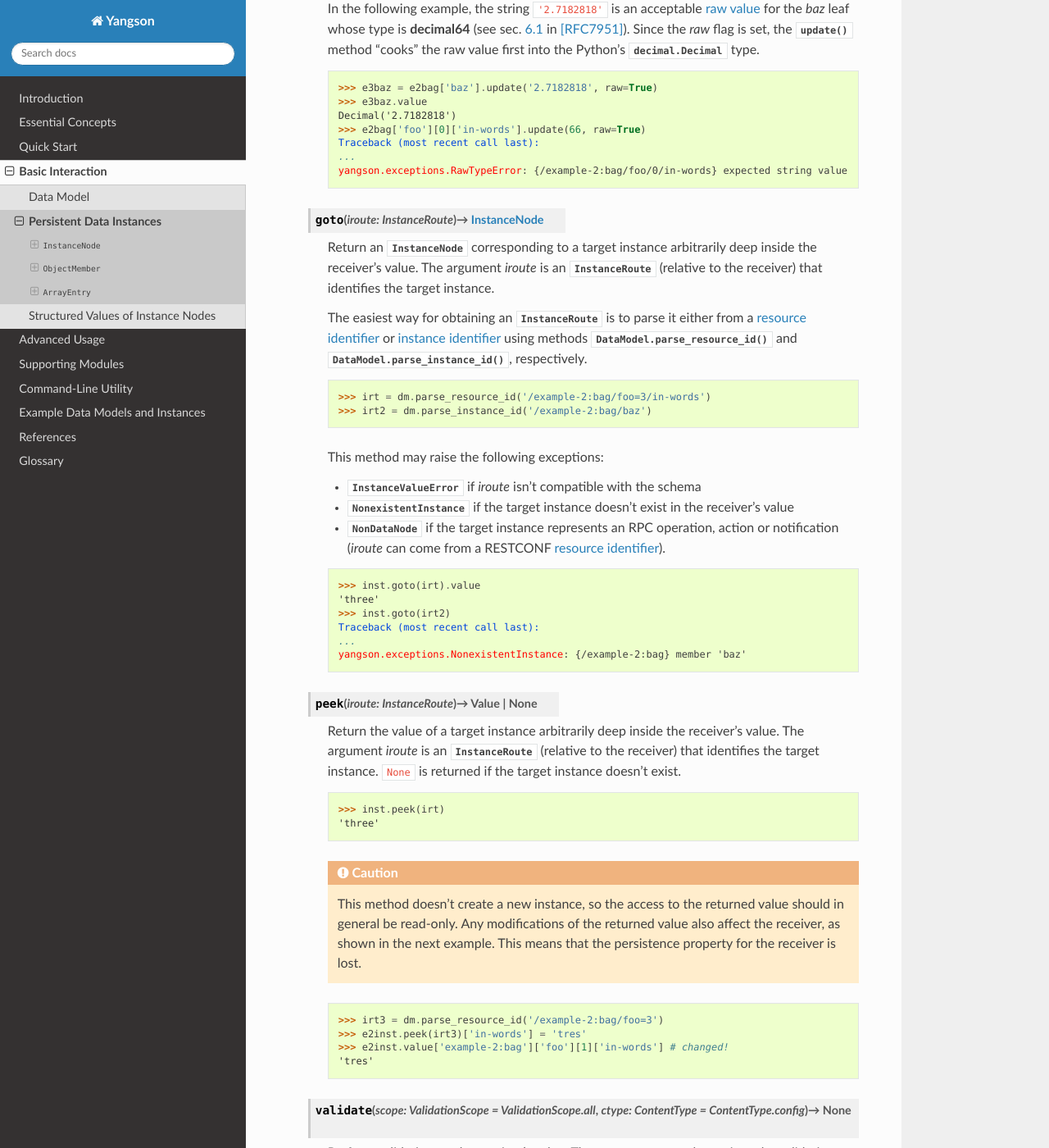
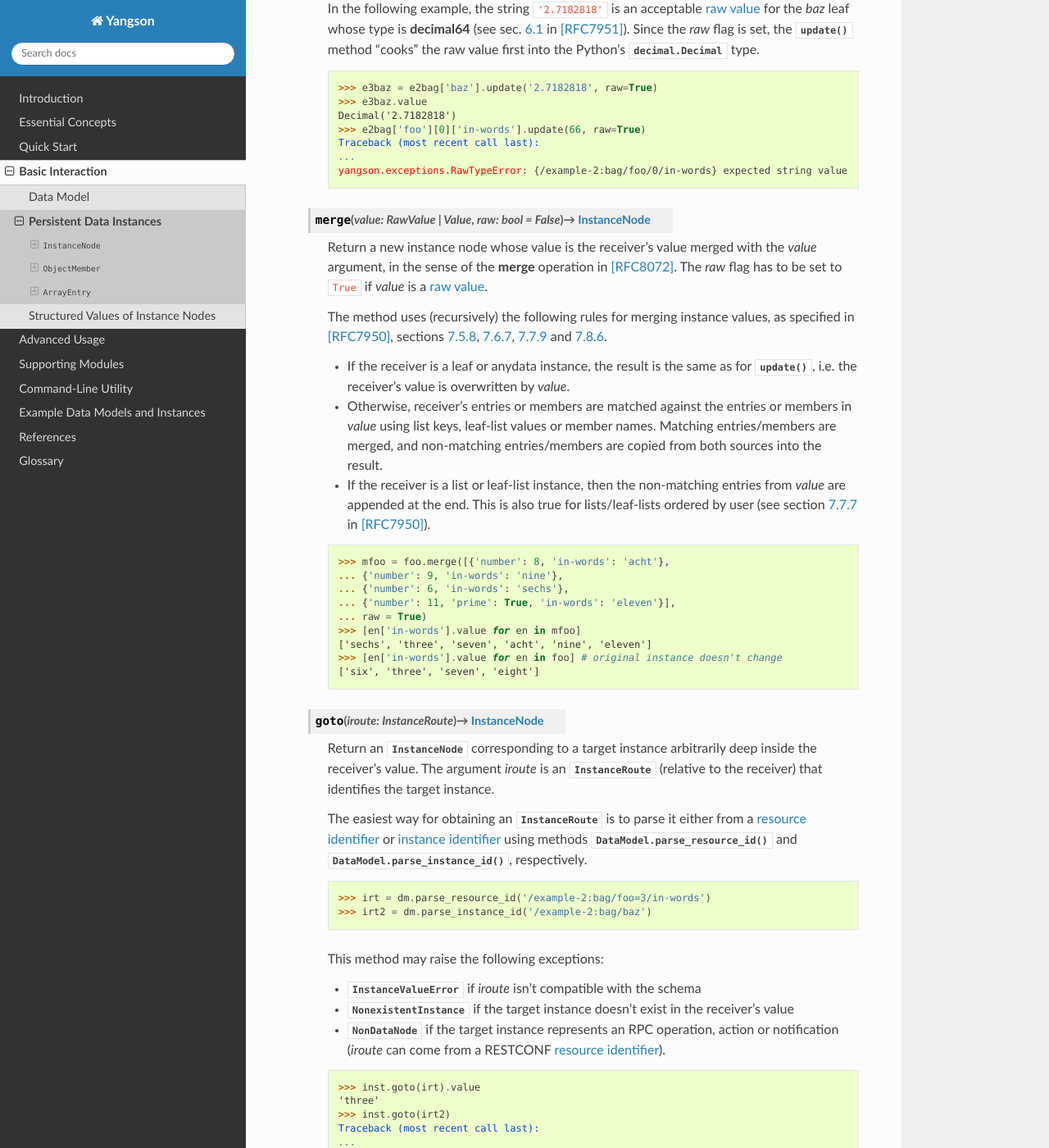
Before and after one commit to CZ-NIC/yangson, a Sphinx documentation site: the page built from docs/instance.rst, in a window 1280 px wide and 1400 px high, scrolled down 6161 px. Shown: the whole window at 82% size. Built offline with Sphinx 7.4.7 and the Read the Docs theme 2.0.0, drawn with Linux system fonts in a browser that asks for light colours; some of the changed text lies outside the part shown.

Commit message:
Implement merge method in InstanceNode

```diff
--- a/docs/conf.py
+++ b/docs/conf.py
@@ -54,7 +54,7 @@
 
 # General information about the project.
 project = 'Yangson'
-copyright = '2016, 2017, CZ.NIC, z. s. p. o.'
+copyright = '© 2016–2022, CZ.NIC, z. s. p. o.'
 author = 'Ladislav Lhotka'
 
 # The version info for the project you're documenting, acts as replacement for
--- a/docs/instance.rst
+++ b/docs/instance.rst
@@ -397,6 +397,45 @@
          ...
          yangson.exceptions.RawTypeError: {/example-2:bag/foo/0/in-words} expected string value
 
+   .. method:: merge(value: Union[RawValue, Value], raw: bool = \
+           False) -> InstanceNode
+
+      Return a new instance node whose value is the receiver's value
+      merged with the *value* argument, in the sense of the **merge**
+      operation in [RFC8072]_. The *raw* flag has to be set to
+      ``True`` if *value* is a :term:`raw value`.
+
+      The method uses (recursively) the following rules for merging
+      instance values, as specified in [RFC7950]_, sections `7.5.8`_,
+      `7.6.7`_, `7.7.9`_ and `7.8.6`_.
+
+      * If the receiver is a leaf or anydata instance, the result is
+        the same as for :meth:`update`, i.e. the receiver's value is
+        overwritten by *value*.
+
+      * Otherwise, receiver's entries or members are matched against
+        the entries or members in *value* using list keys, leaf-list
+        values or member names. Matching entries/members are merged,
+        and non-matching entries/members are copied from both sources
+        into the result.
+
+      * If the receiver is a list or leaf-list instance, then the
+        non-matching entries from *value* are appended at the
+        end. This is also true for lists/leaf-lists ordered by user
+        (see section `7.7.7`_ in [RFC7950]_).
+
+      .. doctest::
+
+         >>> mfoo = foo.merge([{'number': 8, 'in-words': 'acht'},
+         ... {'number': 9, 'in-words': 'nine'},
+         ... {'number': 6, 'in-words': 'sechs'},
+         ... {'number': 11, 'prime': True, 'in-words': 'eleven'}],
+         ... raw = True)
+         >>> [en['in-words'].value for en in mfoo]
+         ['sechs', 'three', 'seven', 'acht', 'nine', 'eleven']
+         >>> [en['in-words'].value for en in foo] # original instance doesn't change
+         ['six', 'three', 'seven', 'eight']
+
    .. method:: goto(iroute: InstanceRoute) -> InstanceNode
 
       Return an :class:`InstanceNode` corresponding to a target
@@ -698,7 +737,12 @@
 
 .. _4: https://tools.ietf.org/html/rfc7951#section-4
 .. _6.1: https://tools.ietf.org/html/rfc7951#section-6.1
+.. _7.5.8: https://tools.ietf.org/html/rfc7950#section-7.5.8
 .. _7.6.1: https://tools.ietf.org/html/rfc7950#section-7.6.1
+.. _7.6.7: https://tools.ietf.org/html/rfc7950#section-7.6.7
 .. _7.7.2: https://tools.ietf.org/html/rfc7950#section-7.7.2
+.. _7.7.7: https://tools.ietf.org/html/rfc7950#section-7.7.7
+.. _7.7.9: https://tools.ietf.org/html/rfc7950#section-7.7.9
+.. _7.8.6: https://tools.ietf.org/html/rfc7950#section-7.8.6
 .. _8.3: https://tools.ietf.org/html/rfc6241#section-8.3
 .. _9: https://tools.ietf.org/html/rfc7950#section-9
```
Also changed, not shown: docs/references.rst (+15 -10 lines), 3 other files.
